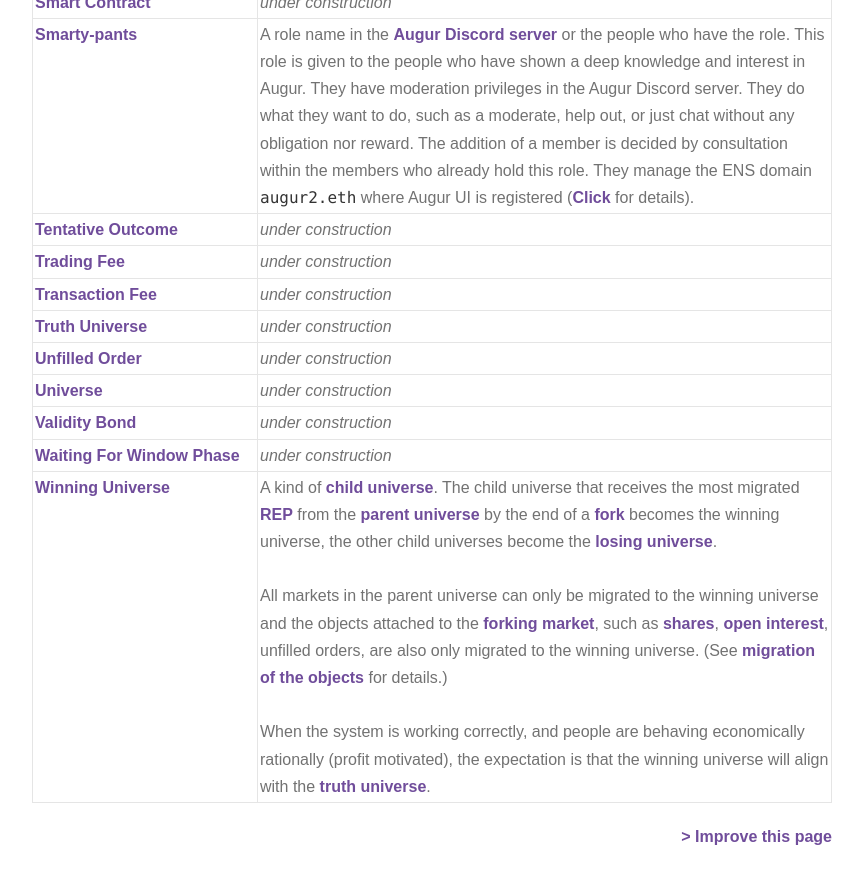
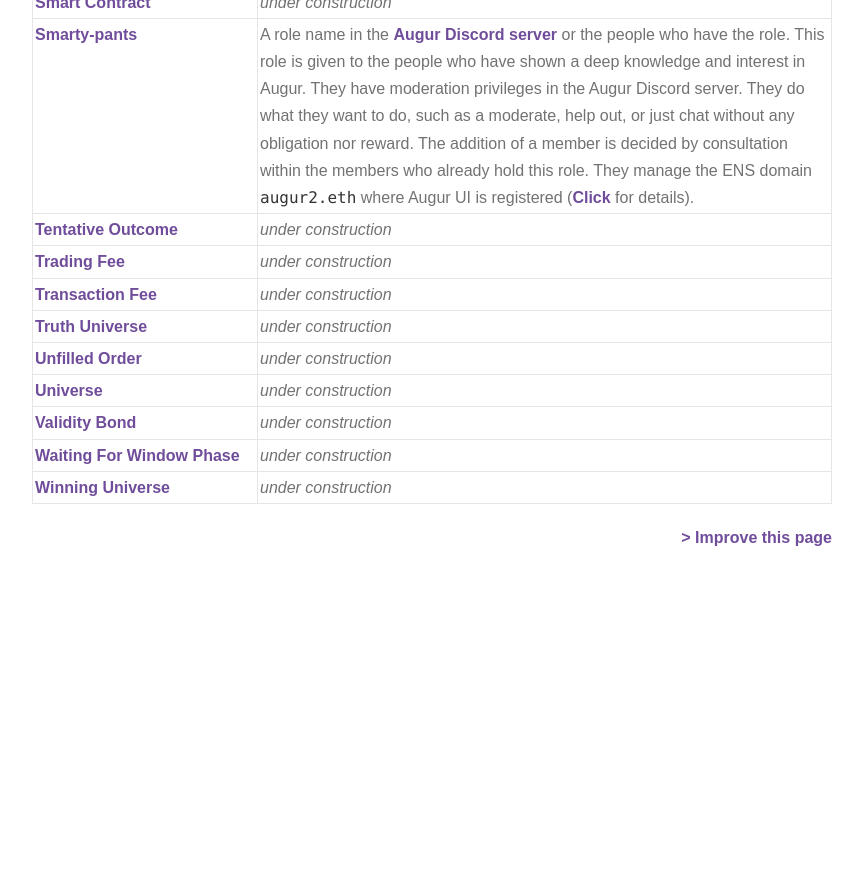
Before and after one commit to MicahZoltu/Augur.Guide-for-IPFS, a Jekyll site: the page built from collections/_version2-english/7-glossary.md, in a window 1280 px wide and 900 px high, scrolled down 3649 px. Shown: the top 884 px of the window, without its empty margins (358-1221 px from the left). Built offline with Jekyll 4.4.1, drawn with Linux system fonts in a browser that asks for light colours; comment, search, counter and statistics services are not loaded; after the commit the page ends 4250 px from its top, so only the background shows below that.

Commit message:
[glossary]Delete a draft

```diff
--- a/_data/version2-english/glossary.yml
+++ b/_data/version2-english/glossary.yml
@@ -112,13 +112,4 @@
 Universe: <i>under construction</i>
 Validity Bond: <i>under construction</i>
 Waiting For Window Phase: <i>under construction</i>
-Winning Universe: |-
-  A kind of <a href="#Child_Universe">child universe</a>.
-  The child universe that receives the most migrated <a href="#Reputation_Token">REP</a> from the <a href="#Parent_Universe">parent universe</a> by the end of a <a href="#Fork">fork</a> becomes the winning universe, the other child universes become the <a href="#Losing_Universe">losing universe</a>.
-  <br>
-  <br>
-  All markets in the parent universe can only be migrated to the winning universe and the objects attached to the <a href="#Forking_Market">forking market</a>, such as <a href="#Share">shares</a>, <a href="#Open_Interest">open interest</a>, unfilled orders, are also only migrated to the winning universe.
-  (See <a href="/version2-english/9-fork/4-migration-of-the-objects.html" target="_blank">migration of the objects</a> for details.)
-  <br>
-  <br>
-  When the system is working correctly, and people are behaving economically rationally (profit motivated), the expectation is that the winning universe will align with the <a href="#Truth_Universe">truth universe</a>.
+Winning Universe: <i>under construction</i>
```
